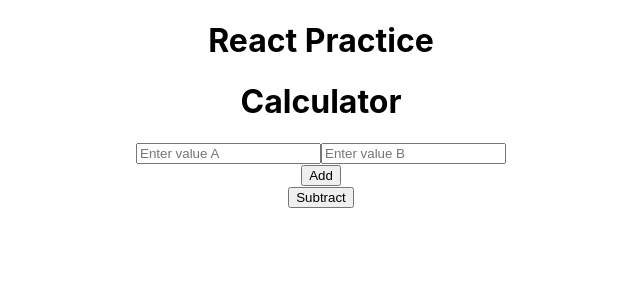
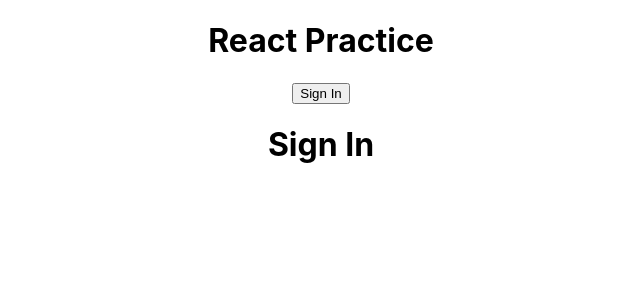
Before and after one commit to kjh311/real-react-app, a React (Create React App) app: page / in a window 1280 px wide. Shown: the top 300 px of the page, without its empty margins (319-959 px from the left). Built offline with nearby package versions, Linux system fonts and the light colour scheme.

Commit message:
UseContext

```diff
--- a/src/App.js
+++ b/src/App.js
@@ -1,6 +1,6 @@
 // import logo from "./logo.svg";
 import "./App.css";
-import React from "react";
+import React, { useState, useContext } from "react";
 import ImageGallery from "./ImageGallery";
 import Counter from "./Counter";
 import Test from "./Test";
@@ -14,9 +14,15 @@ import DogPic from "./DogPic";
 import CatPic from "./CatPic";
 import StarWars from "./StarWars";
 import Calculator from "./Calculator";
+import SignInButton from "./SignInButton";
+
+export const Context = React.createContext();
 
 function App() {
+  const [signedIn, setSignedIn] = useState(false);
+
   return (
+    <Context.Provider value={[signedIn, setSignedIn]}>
       <div className="App">
         <h1>React Practice</h1>
         {/* <Test /> */}
@@ -31,8 +37,11 @@ function App() {
         {/* <DogPic /> */}
         {/* <CatPic /> */}
         {/* <StarWars /> */}
-      <Calculator />
+        {/* <Calculator /> */}
+        <SignInButton />
+        <h1>{signedIn ? "Sign Out" : "Sign In"}</h1>
       </div>
+    </Context.Provider>
   );
 }
 
--- a/src/Calculator.js
+++ b/src/Calculator.js
@@ -55,6 +55,7 @@ export default function Calculator() {
     }
     const subtractionResult = operation(a, b, subtract);
     setSubtractResult(subtractionResult);
+    // setSubtractResult(null);
     console.log("Subtraction Result:", subtractionResult);
   }
 
--- /dev/null
+++ b/src/SignInButton.js
@@ -0,0 +1,12 @@
+import React, { useState, useContext } from "react";
+import { Context } from "./App";
+
+export default function SignInButton() {
+  const [signedIn, setSignedIn] = useContext(Context);
+
+  return (
+    <button onClick={() => setSignedIn(!signedIn)}>
+      {signedIn ? "Sign Out" : "Sign In"}
+    </button>
+  );
+}
```
Lines whose indentation alone changed are shown as unchanged.
